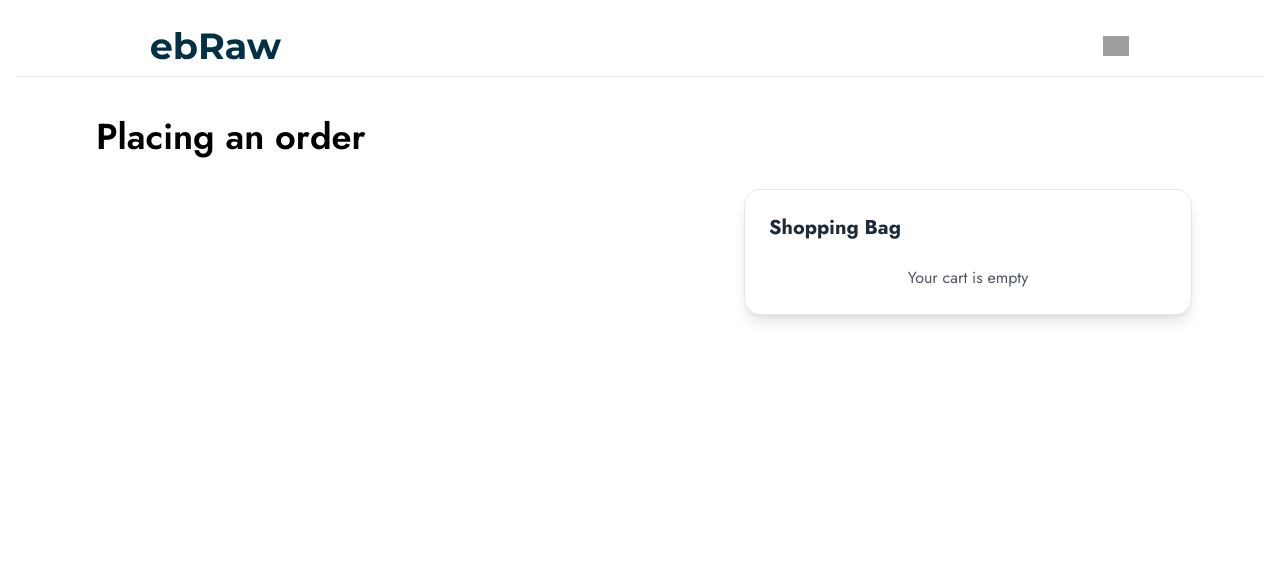
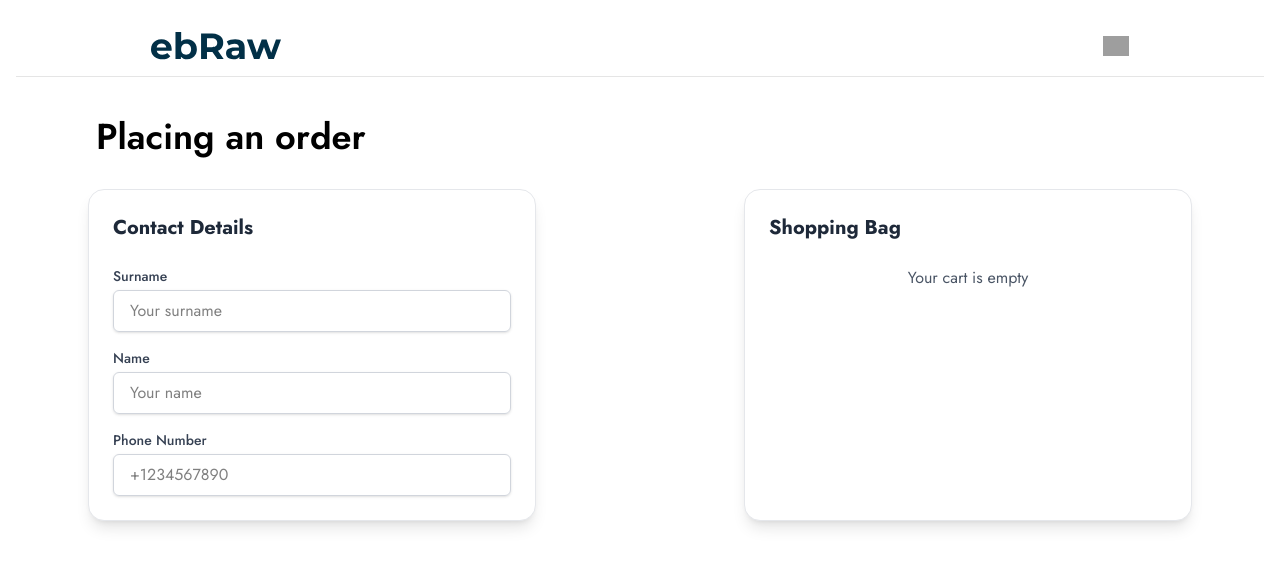
Before and after one commit to nazarMn/eb-raw, a Next.js app: page /Checkout in a window 1280 px wide. Shown: the top 566 px of the page. Built offline with nearby package versions, Linux system fonts and the light colour scheme; grey boxes are pictures that could not be loaded.

Commit message:
ContactDetailsForm component stylized

```diff
--- /dev/null
+++ b/components/componentsCheckout/ContactDetailsForm/ContactDetailsForm.jsx
@@ -0,0 +1,42 @@
+import React from 'react';
+
+export default function ContactDetailsForm() {
+  return (
+    <div className="bg-white rounded-2xl w-full h-auto max-w-md p-4 sm:p-6 shadow-lg border border-gray-200">
+      <div className="flex justify-between items-center mb-6">
+        <h2 className="text-xl font-bold text-gray-800">Contact Details</h2>
+      </div>
+
+      <form className="space-y-4">
+        <div>
+          <label className="block text-sm font-medium text-gray-700 mb-1">Surname</label>
+          <input
+            type="text"
+            placeholder="Your surname"
+            className="w-full px-4 py-2 border border-gray-300 rounded-md shadow-sm focus:outline-none focus:ring-2 focus:ring-indigo-500 transition"
+          />
+        </div>
+
+        <div>
+          <label className="block text-sm font-medium text-gray-700 mb-1">Name</label>
+          <input
+            type="text"
+            placeholder="Your name"
+            className="w-full px-4 py-2 border border-gray-300 rounded-md shadow-sm focus:outline-none focus:ring-2 focus:ring-indigo-500 transition"
+          />
+        </div>
+
+        <div>
+          <label className="block text-sm font-medium text-gray-700 mb-1">Phone Number</label>
+          <input
+            type="tel"
+            placeholder="+1234567890"
+            className="w-full px-4 py-2 border border-gray-300 rounded-md shadow-sm focus:outline-none focus:ring-2 focus:ring-indigo-500 transition"
+          />
+        </div>
+
+
+      </form>
+    </div>
+  );
+}
--- a/pages/Checkout.jsx
+++ b/pages/Checkout.jsx
@@ -3,6 +3,7 @@ import { Jost } from "next/font/google";
 import Header from '@/components/componentsCheckout/Header/Header';
 import Text from '@/components/componentsCheckout/Text/Text';
 import Cart from '@/components/componentsCheckout/Cart/Cart';
+import ContactDetailsForm from '@/components/componentsCheckout/ContactDetailsForm/ContactDetailsForm';
 
 
 const jost = Jost({
@@ -16,7 +17,8 @@ const jost = Jost({
           <Header />
           <Text />
 
-          <div className="flex w-full justify-end іtems-end mt-8 pl-18 pr-18">
+          <div className="flex w-full justify-between іtems-end mt-8 pl-18 pr-18">
+            <ContactDetailsForm />
             <Cart />
           </div>
         </div>
```
